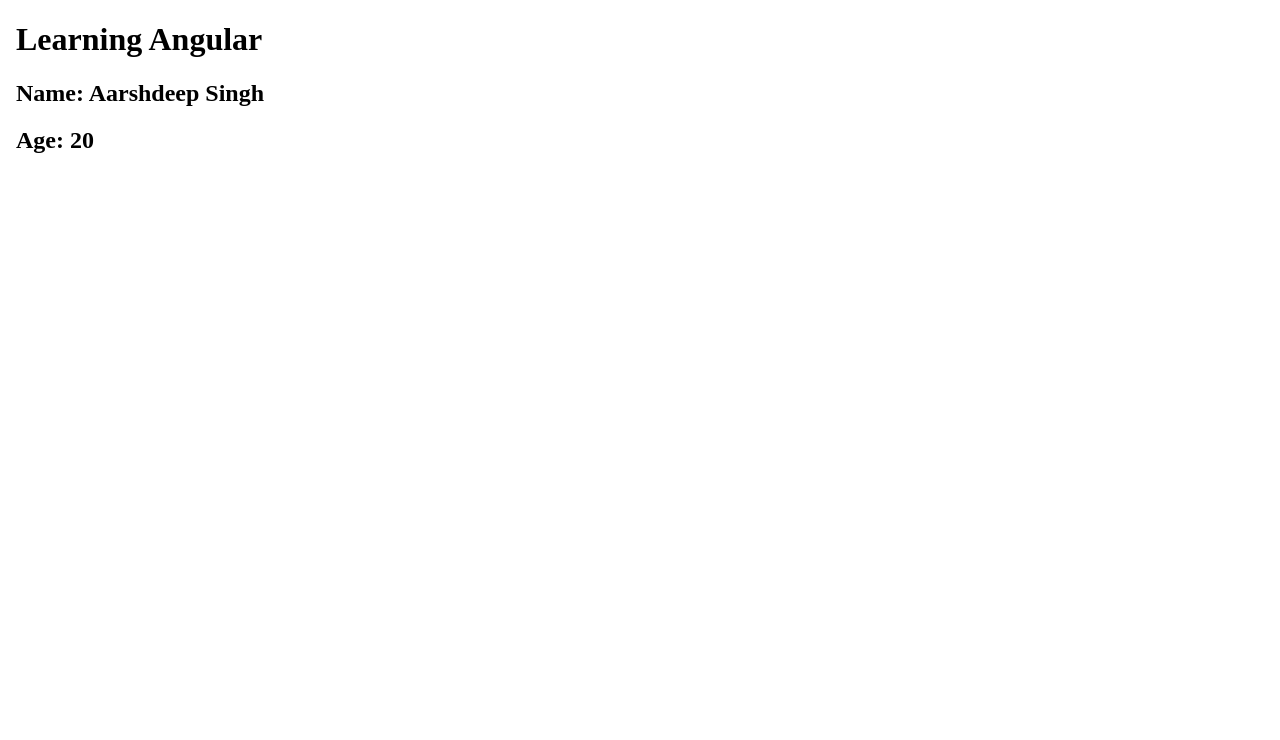
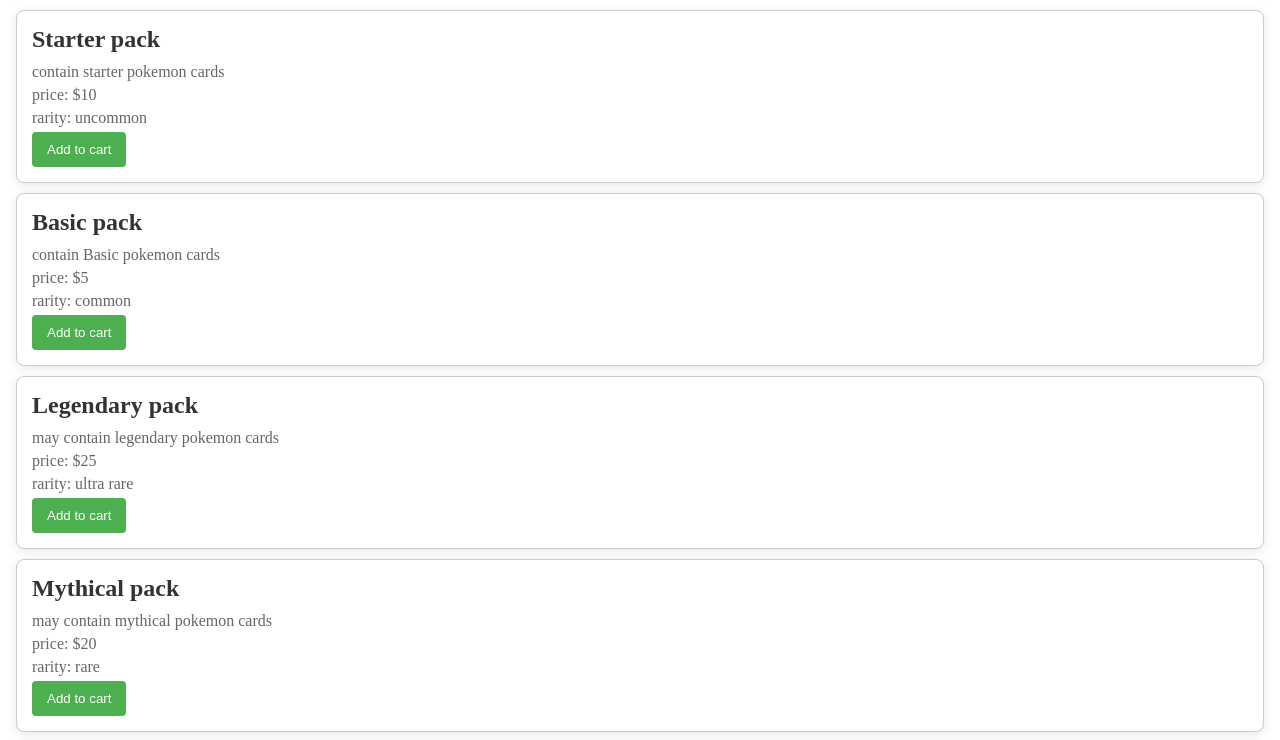
Before and after one commit to AarshdeepSingh/Aarshdeep-Singh-Learning-Angular, an Angular app: page / in a window 1280 px wide. Shown: the top 740 px of the page. Built offline with nearby package versions, Linux system fonts and the light colour scheme.

Commit message:
#3 add the following
1. initialize an array with 6 instances of the project.

2. Create html template to show all the instances

3. Create basic css for the html

```diff
--- a/src/app/app.component.css
+++ b/src/app/app.component.css
@@ -0,0 +1,26 @@
+.pokemon-cards {
+  background-color: #fff;
+  border: 1px solid #ccc;
+  border-radius: 8px;
+  padding: 15px;
+  margin: 10px 0;
+  box-shadow: 0 2px 10px rgba(0, 0, 0, 0.1);
+}
+
+.pokemon-cards h2 {
+  color: #333;
+  margin: 0 0 10px;
+}
+
+.pokemon-cards p {
+  color: #666;
+  margin: 5px 0;
+}
+
+button {
+  background-color: #4CAF50;
+  color: white;
+  border: none;
+  border-radius: 4px;
+  padding: 10px 15px;
+}
--- a/src/app/app.component.html
+++ b/src/app/app.component.html
@@ -8,10 +8,22 @@
     <title>Aarshdeep-Singh-Angular-Learning</title>
   </head>
   <body>
-  <div>
-    <h1>Learning Angular</h1>
-    <h2>Name: {{name}}</h2>
-    <h2>Age: {{age}}</h2>
+  <div *ngFor="let product of products">
+    <div class="pokemon-cards">
+        <h2>{{product.name}}</h2>
+        <p>{{product.description}}</p>
+        <p>price: ${{product.price}}</p>
+
+      <!-- image not exist currently -->
+        <div *ngIf="product.image">
+          <img [src]="product.image" alt="{{product.name}}">
+        </div>
+
+        <p *ngIf="product.rarity">rarity: {{product.rarity}}</p>
+
+      <button>Add to cart</button>
+
+    </div>
   </div>
   </body>
 </html>
--- a/src/app/app.component.ts
+++ b/src/app/app.component.ts
@@ -1,10 +1,12 @@
 import { Component } from '@angular/core';
 import { RouterOutlet } from '@angular/router';
+import {product} from "./project.interface";
+import {NgForOf, NgIf} from "@angular/common";
 
 @Component({
   selector: 'app-root',
   standalone: true,
-  imports: [RouterOutlet],
+  imports: [RouterOutlet, NgForOf, NgIf],
   templateUrl: './app.component.html',
   styleUrl: './app.component.css'
 })
@@ -12,4 +14,14 @@
   title = 'Aarshdeep-Singh-Learning-Angular';
   name : String = 'Aarshdeep Singh';
   age : number = 20;
+
+  products: product[] = [
+    {id: 1, name: 'Starter pack', description: 'contain starter pokemon cards', price: 10, image: '',rarity: 'uncommon'},//no image for now
+    {id: 2, name: 'Basic pack', description: 'contain Basic pokemon cards', price: 5, image: '',rarity:'common'},
+    {id: 3, name: 'Legendary pack', description: 'may contain legendary pokemon cards', price: 25, image: '',rarity: 'ultra rare'},
+    {id: 4, name: 'Mythical pack', description: 'may contain mythical pokemon cards', price: 20, image: '',rarity: 'rare'},
+    {id: 5, name: 'gen-1 pack', description: 'contain only gen-1 pokemon cards', price: 12, image: ''},
+    {id: 6, name: 'gen-2 pack', description: 'contain only gen-2 pokemon cards', price: 12, image: ''}
+  ]
+
 }
```
